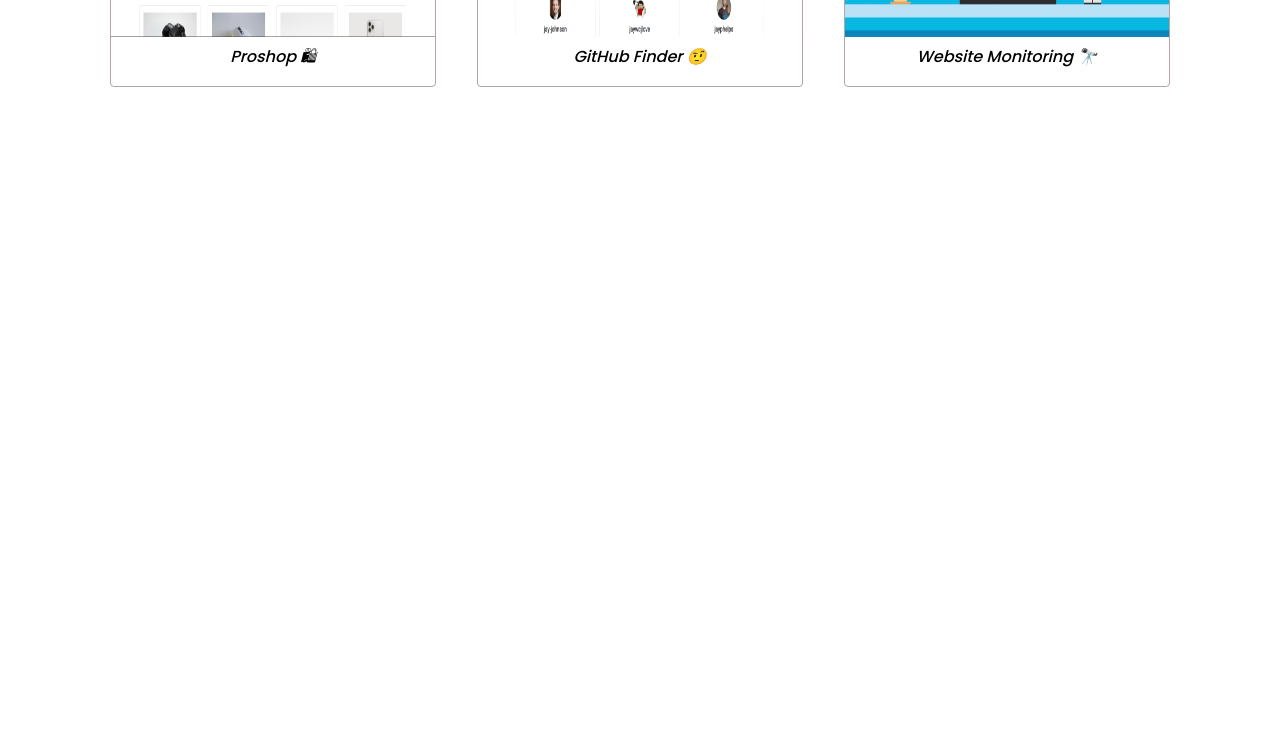
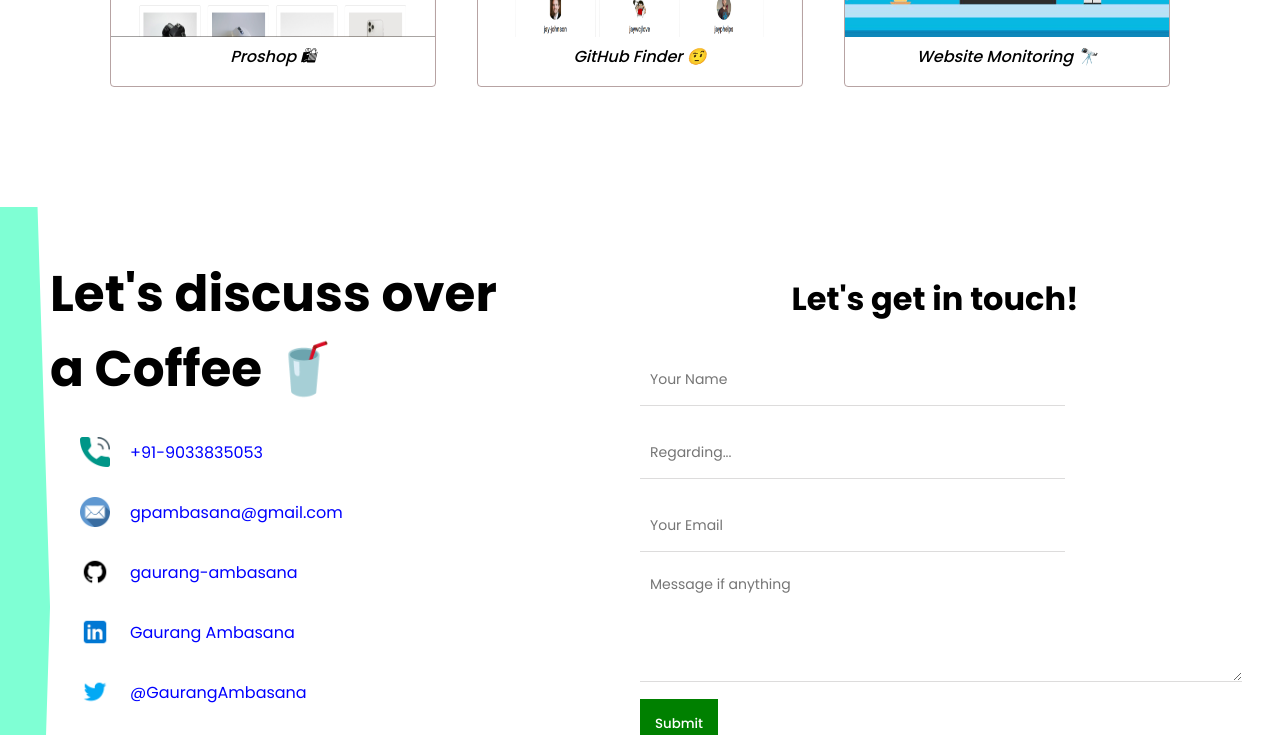
Before and after one commit to gaurang-ambasana/portfolio-website, a React (Create React App) app: page / in a window 1280 px wide. Shown: the part 2000-2735 px from the top of the page. Before the commit the page ends 2207 px from the top, so only its background shows below. Built offline with nearby package versions, Linux system fonts and the light colour scheme.

Commit message:
routed everything to app

```diff
--- a/src/App.jsx
+++ b/src/App.jsx
@@ -1,6 +1,7 @@
 import Intro from "./components/intro/Intro";
 import About from "./components/about/About";
 import ProjectInfo from "./components/projects-info/ProjectInfo";
+import ContactInfo from "./components/contact-info/ContactInfo";
 
 const App = () => {
   return (
@@ -8,6 +9,7 @@ const App = () => {
       <Intro />
       <About />
       <ProjectInfo />
+      <ContactInfo />
     </>
   );
 };
```
